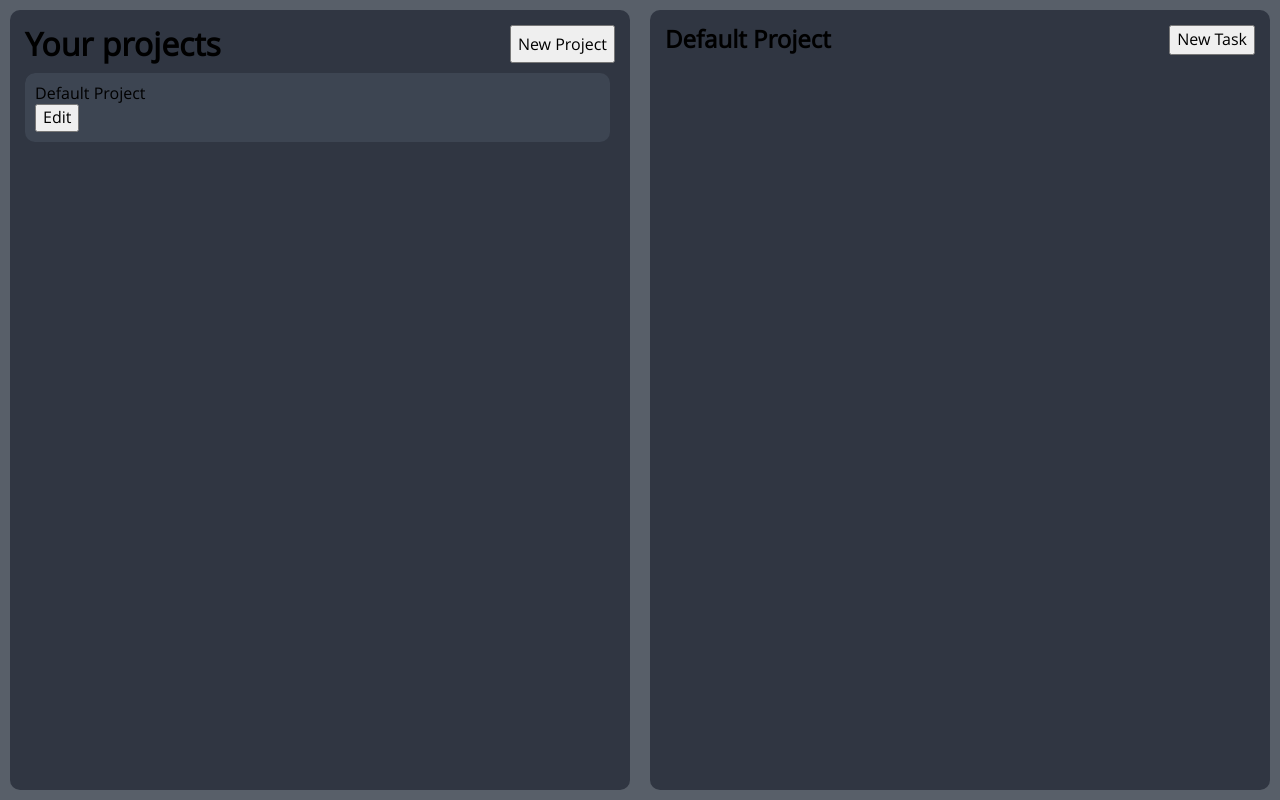
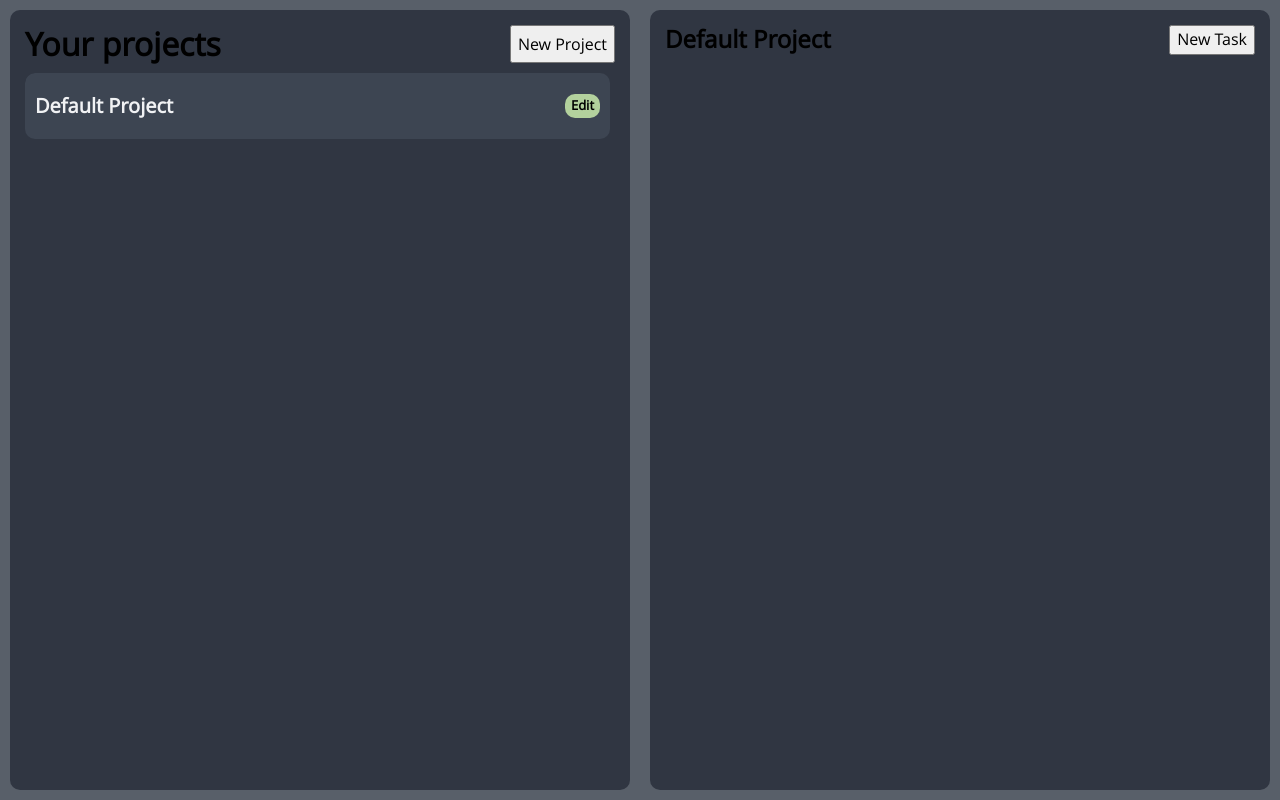
Before and after one commit to nekosoffy/to-do-list, a website built with webpack: page src/template.html in a window 1280 px wide. Built offline with nearby package versions, Linux system fonts and the light colour scheme.

Commit message:
feat: style the project wrappers' children

```diff
--- a/src/project-display.js
+++ b/src/project-display.js
@@ -48,19 +48,23 @@ const projectDisplay = () => {
         projectsContainer.appendChild(projectForm);
         project.getProjectList().forEach((project, index) => {
             const wrapper = document.createElement("div");
+            const buttonWrapper = document.createElement("div");
             wrapper.classList.add("project-wrapper");
+            buttonWrapper.classList.add("button-wrapper");
             wrapper.setAttribute("data-index", index);
             wrapper.addEventListener("click", handleClick);
-            create("p", wrapper, "", "", `${Object.keys(project)[0]}`);
-            create("button", wrapper, "", "edit-btn", "Edit");
+            create("p", wrapper, "", "project-title", `${Object.keys(project)[0]}`);
+            create("button", buttonWrapper, "", "edit-btn", "Edit");
 
             if (index !== 0 ||
                 Object.values(project)[0].length ||
                 Object.keys(project)[0] !== "Default Project") {
-                    create("button", wrapper, "", "delete-btn", "Delete"); // Check if project is not the default one before adding a delete button.
+                    create("button", buttonWrapper, "", "delete-btn", "Delete"); // Check if project is not the default one before adding a delete button.
             }
 
+            wrapper.appendChild(buttonWrapper);
             projectsContainer.appendChild(wrapper);
+
         })
 
         const firstProject = select('[data-index="0"]');
--- a/src/styles.css
+++ b/src/styles.css
@@ -10,7 +10,13 @@
     --container-color: rgb(48, 54, 66);
     --project-color: rgb(61, 69, 82);
     --font-color: rgb(241, 242, 244);
-    --secondary-color: rgb(255, 116, 97);
+    --secondary-color: rgb(249, 170, 77);
+    --red-button-color: rgb(255, 116, 97);
+    --dark-red-button-color: rgb(219, 99, 83);
+    --green-button-color: rgb(179, 209, 157);
+    --dark-green-button-color: rgb(152, 190, 125);
+
+    --project-button-font-size: 1.3rem;
 }
 
 
@@ -41,10 +47,6 @@ main {
     border-radius: 10px;
 }
 
-.project-wrapper {
-    padding: 10px;
-}
-
 .container {
     display: flex;
     flex-direction: column;
@@ -55,13 +57,9 @@ main {
     max-height: calc(100vh - 20px);
 }
 
-.project-wrapper {
-    background-color: var(--project-color);
-    margin-right: 5px;
-}
-
-fieldset {
-    width: max-content;
+.top-wrapper {
+    display: flex;
+    justify-content: space-between;
 }
 
 .inner-container {
@@ -90,7 +88,55 @@ fieldset {
     -webkit-box-shadow: inset 0 0 6px rgba(0,0,0,0.5);
 }
 
-.top-wrapper {
+.project-wrapper {
     display: flex;
     justify-content: space-between;
+    align-items: center;
+    background-color: var(--project-color);
+    margin-right: 5px;
+    padding: 20px 10px;
+    color: var(--font-color);
 }
+
+.button-wrapper {
+    display: flex;
+    gap: 7px;
+}
+
+.edit-btn, .delete-btn {
+    border: none;
+    border-radius: 10px;
+    font-weight: bold;
+    font-size: var(--project-button-font-size);
+    transition: all 0.3 ease;
+    text-align: center;
+}
+
+.edit-btn:hover {
+    filter: brightness(115%);
+}
+
+.delete-btn:hover {
+    filter: brightness(125%);
+}
+
+.project-wrapper, .edit-btn, .delete-btn {
+    cursor: pointer;
+}
+
+.edit-btn {
+    background-color: var(--green-button-color);
+}
+
+.delete-btn {
+    background-color: var(--red-button-color);
+}
+
+.project-title {
+    font-weight: bold;
+    font-size: 2rem;
+}
+
+fieldset {
+    width: max-content;
+}
```
